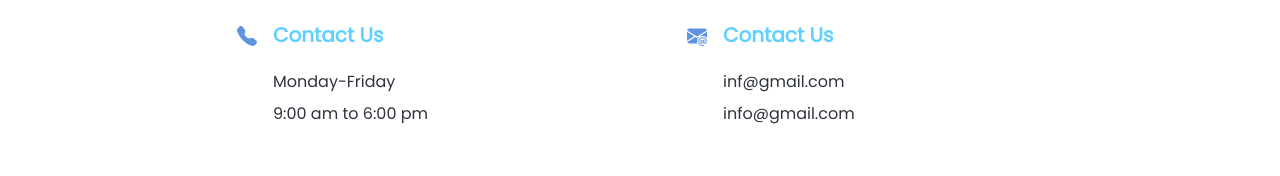
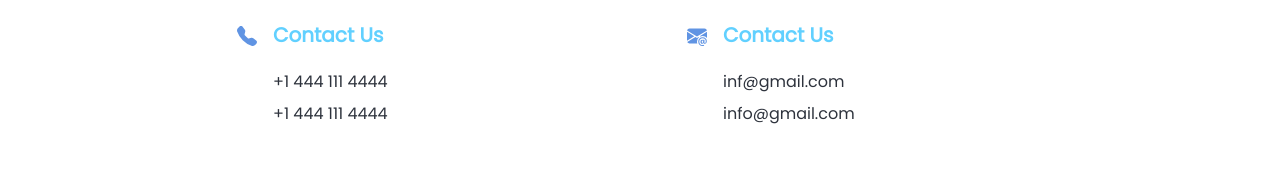
Before and after one commit to mhidalgo94/agent-insurance, a React (Vite) app: page /contact in a window 1280 px wide. Shown: the part 3487-3663 px from the top of the page. Built offline with nearby package versions, Linux system fonts and the light colour scheme; a web font is replaced by a local one.

Commit message:
Detail contact page

```diff
--- a/src/components/contact/Section3Contact.jsx
+++ b/src/components/contact/Section3Contact.jsx
@@ -59,8 +59,8 @@ export default function Section3Contact() {
                         </div>
                         <div>
                             <p className="title is-size-5 has-text-info">Contact Us</p>
-                            <p className="subitle has-text-dark mt-2">Monday-Friday</p>
-                            <p className="subitle has-text-dark mt-2">9:00 am to 6:00 pm</p>
+                            <p className="subitle has-text-dark mt-2">+1 444 111 4444</p>
+                            <p className="subitle has-text-dark mt-2">+1 444 111 4444</p>
                         </div>
                     </div>
             </div>
```
